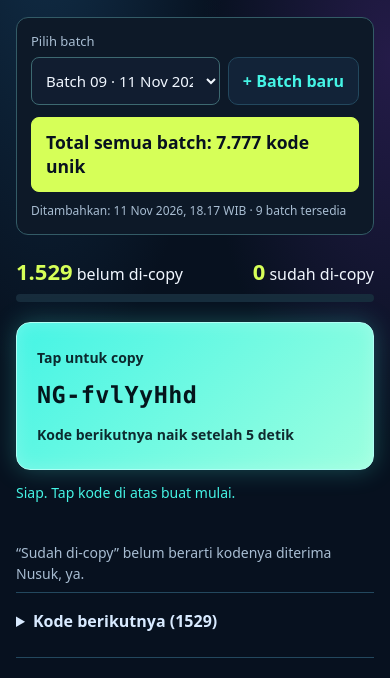
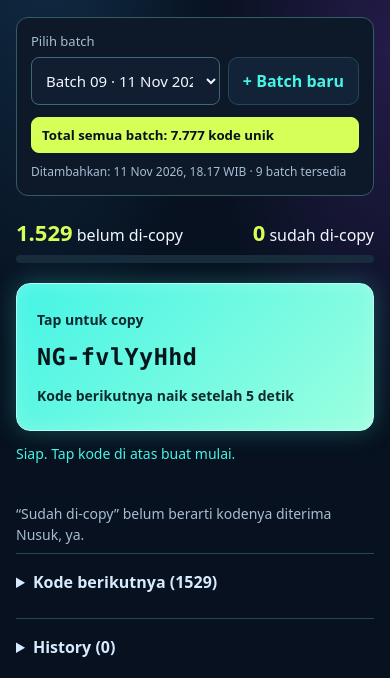
Before and after one commit to fathahnoor/nkl, a plain HTML site: page Salin-Kode-Nusuk/index.html in a window 390 px wide. Shown: the part 163-841 px from the top of the page. Drawn offline with Linux system fonts and the light colour scheme.

Commit message:
style: keep total highlight compact on mobile
Co-authored-by: OpenBot <335604065+openbotgit[bot]@users.noreply.github.com>

```diff
--- a/Salin-Kode-Nusuk/index.html
+++ b/Salin-Kode-Nusuk/index.html
@@ -13,7 +13,7 @@ button,summary,.file-label{touch-action:manipulation;-webkit-tap-highlight-color
 
 .batch-panel{margin-top:20px;padding:14px;border:1px solid #335b66;border-radius:12px;background:#0d1928}.batch-controls{display:flex;align-items:flex-end;gap:8px}.batch-controls label{flex:1;min-width:0;font-size:13px;color:var(--muted)}select{display:block;width:100%;min-height:48px;margin-top:5px;border:1px solid #3d6971;border-radius:8px;padding:10px;background:#111d30;color:var(--ink);font:inherit;font-size:15px}select:focus-visible,textarea:focus-visible{outline:3px solid #c9ff70;outline-offset:3px}.batch-controls button{flex:none;color:var(--brand);white-space:nowrap}.batch-meta{font-size:12px;color:var(--muted);margin:10px 0 0}.batch-dialog{max-height:90dvh;overflow-y:auto}.batch-dialog label{display:block;margin:14px 0 6px;font-size:14px}.batch-dialog input:not([type=file]),.batch-dialog textarea{display:block;width:100%;background:#080e19;color:var(--ink);font:16px system-ui;border:1px solid #51827f;border-radius:8px;padding:10px;margin:0}.batch-dialog textarea{resize:vertical;min-height:130px;font-family:monospace}.batch-dialog input[type=file]{font-size:14px;width:100%;padding:0;border:0;margin:0}.batch-error{min-height:24px;font-size:14px;color:var(--red)}
 .site-link{color:var(--brand);text-underline-offset:3px}.status,.batch-meta{overflow-wrap:anywhere}
-#allBatchTotal{margin:12px 0 0;padding:12px 14px;border:1px solid var(--lime);border-radius:8px;background:var(--lime);color:var(--paper);font-size:clamp(17px,4.5vw,21px);font-weight:800;line-height:1.4}
+#allBatchTotal{margin:12px 0 0;padding:8px 10px;border:1px solid var(--lime);border-radius:8px;background:var(--lime);color:var(--paper);font-size:clamp(11px,3.4vw,18px);font-weight:800;line-height:1.4;white-space:nowrap}
 </style>
 </head>
 <body>
```
Also changed, not shown: 1 other file.
